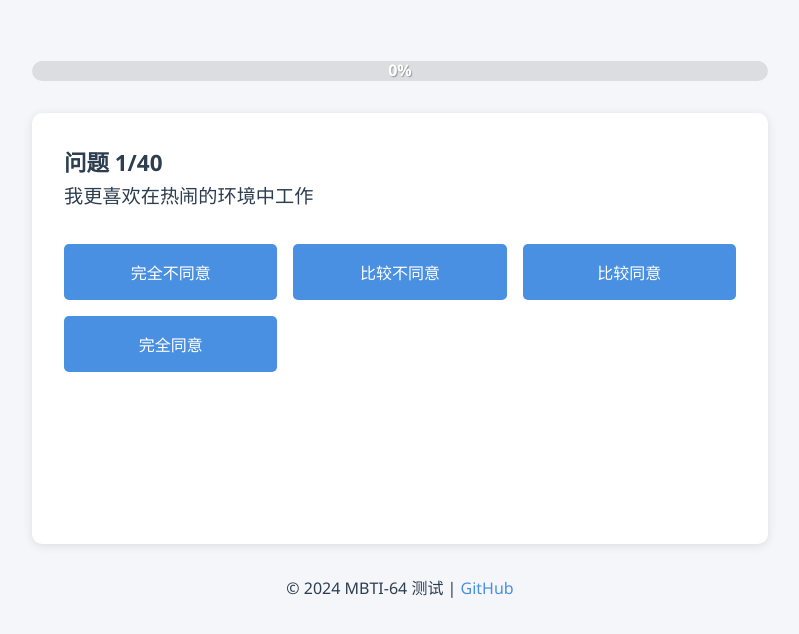
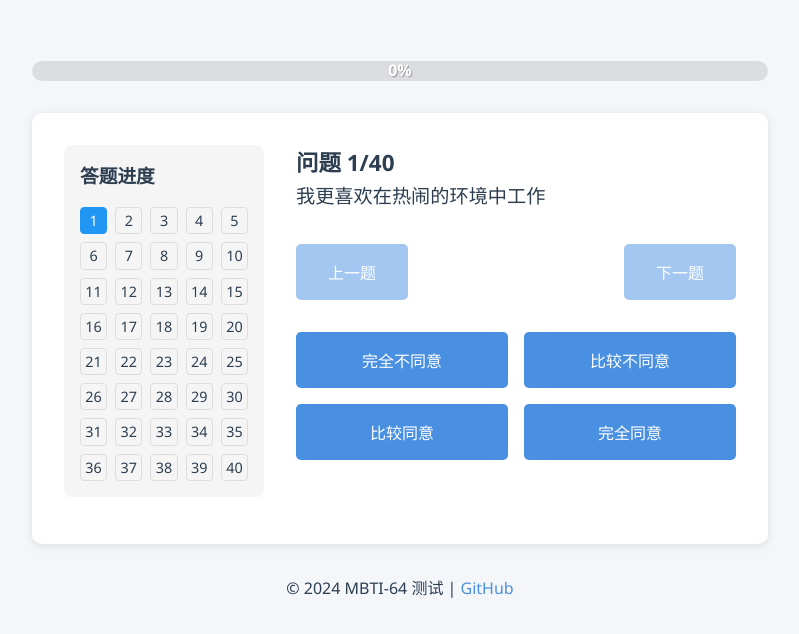
Before and after one commit to DDDDDaryl/mbti-64-test, a plain HTML site: page public/index.html in a window 1280 px wide. Both pictures are taken after a click on the button "开始测试". Shown: the part 166-800 px from the top of the page, without its empty margins (240-1039 px from the left). Drawn offline with Linux system fonts and the light colour scheme.

Commit message:
添加答题进度看板和返回上一题功能

```diff
--- a/public/css/style.css
+++ b/public/css/style.css
@@ -202,3 +202,90 @@ footer a:hover {
         font-size: 0.9rem;
     }
 }
+
+.test-container {
+    display: flex;
+    gap: 2rem;
+    max-width: 1200px;
+    margin: 0 auto;
+}
+
+.progress-board {
+    flex: 0 0 200px;
+    background: #f5f5f5;
+    padding: 1rem;
+    border-radius: 8px;
+    position: sticky;
+    top: 1rem;
+    height: fit-content;
+}
+
+.answer-grid {
+    display: grid;
+    grid-template-columns: repeat(5, 1fr);
+    gap: 0.5rem;
+    margin-top: 1rem;
+}
+
+.answer-cell {
+    aspect-ratio: 1;
+    border: 1px solid #ddd;
+    border-radius: 4px;
+    display: flex;
+    align-items: center;
+    justify-content: center;
+    font-size: 0.9rem;
+    cursor: pointer;
+    transition: all 0.2s;
+}
+
+.answer-cell:hover {
+    background-color: #e9ecef;
+}
+
+.answer-cell.answered {
+    background-color: #4CAF50;
+    color: white;
+    border-color: #4CAF50;
+}
+
+.answer-cell.current {
+    background-color: #2196F3;
+    color: white;
+    border-color: #2196F3;
+}
+
+.question-area {
+    flex: 1;
+    min-width: 0;
+}
+
+.navigation-buttons {
+    display: flex;
+    justify-content: space-between;
+    margin: 1rem 0;
+}
+
+.nav-btn {
+    min-width: 100px;
+}
+
+.nav-btn:disabled {
+    opacity: 0.5;
+    cursor: not-allowed;
+}
+
+@media (max-width: 768px) {
+    .test-container {
+        flex-direction: column;
+    }
+
+    .progress-board {
+        flex: none;
+        position: static;
+    }
+
+    .answer-grid {
+        grid-template-columns: repeat(8, 1fr);
+    }
+}
--- a/public/index.html
+++ b/public/index.html
@@ -27,14 +27,28 @@
             </div>
 
             <div id="question-screen" class="screen">
+                <div class="test-container">
+                    <div class="progress-board">
+                        <h3>答题进度</h3>
+                        <div class="answer-grid">
+                            <!-- 答题格子将通过JavaScript动态生成 -->
+                        </div>
+                    </div>
+                    <div class="question-area">
                         <div id="question-container">
                             <!-- 问题将通过JavaScript动态加载 -->
+                        </div>
+                        <div class="navigation-buttons">
+                            <button id="prev-question" class="btn nav-btn" disabled>上一题</button>
+                            <button id="next-question" class="btn nav-btn" disabled>下一题</button>
                         </div>
                         <div class="button-group">
                             <button class="btn option-btn" data-value="1">完全不同意</button>
                             <button class="btn option-btn" data-value="2">比较不同意</button>
                             <button class="btn option-btn" data-value="3">比较同意</button>
                             <button class="btn option-btn" data-value="4">完全同意</button>
+                        </div>
+                    </div>
                 </div>
             </div>
 
--- a/public/js/app.js
+++ b/public/js/app.js
@@ -10,17 +10,53 @@ document.addEventListener('DOMContentLoaded', () => {
     const progressText = document.getElementById('progress-text');
     const restartButton = document.getElementById('restart-test');
     const shareButton = document.getElementById('share-result');
+    const prevButton = document.getElementById('prev-question');
+    const nextButton = document.getElementById('next-question');
+    const answerGrid = document.querySelector('.answer-grid');
 
     // 状态变量
     let currentQuestionIndex = 0;
-    let answers = [];
+    let answers = new Array(questions.length).fill(null);
+
+    // 初始化答题格子
+    function initAnswerGrid() {
+        answerGrid.innerHTML = '';
+        for (let i = 0; i < questions.length; i++) {
+            const cell = document.createElement('div');
+            cell.className = 'answer-cell';
+            cell.textContent = i + 1;
+            cell.addEventListener('click', () => {
+                if (answers[i] !== null) {
+                    goToQuestion(i);
+                }
+            });
+            answerGrid.appendChild(cell);
+        }
+        updateAnswerGrid();
+    }
+
+    // 更新答题格子状态
+    function updateAnswerGrid() {
+        const cells = answerGrid.children;
+        for (let i = 0; i < cells.length; i++) {
+            cells[i].classList.remove('answered', 'current');
+            if (answers[i] !== null) {
+                cells[i].classList.add('answered');
+            }
+            if (i === currentQuestionIndex) {
+                cells[i].classList.add('current');
+            }
+        }
+    }
 
     // 初始化测试
     function initTest() {
         currentQuestionIndex = 0;
-        answers = [];
+        answers = new Array(questions.length).fill(null);
         showScreen(welcomeScreen);
         updateProgress();
+        initAnswerGrid();
+        updateNavigationButtons();
     }
 
     // 显示指定屏幕
@@ -33,9 +69,16 @@ document.addEventListener('DOMContentLoaded', () => {
 
     // 更新进度条
     function updateProgress() {
-        const progress = (currentQuestionIndex / questions.length) * 100;
+        const answeredCount = answers.filter(a => a !== null).length;
+        const progress = (answeredCount / questions.length) * 100;
         progressBar.style.width = `${progress}%`;
         progressText.textContent = `${Math.round(progress)}%`;
+    }
+
+    // 更新导航按钮状态
+    function updateNavigationButtons() {
+        prevButton.disabled = currentQuestionIndex === 0;
+        nextButton.disabled = currentQuestionIndex === questions.length - 1 || answers[currentQuestionIndex] === null;
     }
 
     // 显示当前问题
@@ -45,6 +88,23 @@ document.addEventListener('DOMContentLoaded', () => {
             <h3>问题 ${currentQuestionIndex + 1}/${questions.length}</h3>
             <p>${question.text}</p>
         `;
+
+        // 重置所有选项按钮的状态
+        optionButtons.forEach(button => {
+            button.classList.remove('selected');
+            if (answers[currentQuestionIndex] === parseInt(button.dataset.value)) {
+                button.classList.add('selected');
+            }
+        });
+
+        updateAnswerGrid();
+        updateNavigationButtons();
+    }
+
+    // 跳转到指定问题
+    function goToQuestion(index) {
+        currentQuestionIndex = index;
+        showQuestion();
     }
 
     // 计算结果
@@ -144,31 +204,53 @@ document.addEventListener('DOMContentLoaded', () => {
 
     // 处理答案选择
     function handleAnswer(value) {
-        answers.push(parseInt(value));
-        currentQuestionIndex++;
+        answers[currentQuestionIndex] = parseInt(value);
+        updateProgress();
+        updateAnswerGrid();
 
-        if (currentQuestionIndex >= questions.length) {
-            // 更新进度到100%
-            progressBar.style.width = '100%';
-            progressText.textContent = '100%';
-            // 确保异步执行结果显示
-            setTimeout(showResult, 100);
+        // 如果不是最后一题，自动前进到下一题
+        if (currentQuestionIndex < questions.length - 1) {
+            currentQuestionIndex++;
+            showQuestion();
         } else {
-            showQuestion();
-            updateProgress();
+            // 检查是否所有问题都已回答
+            if (!answers.includes(null)) {
+                progressBar.style.width = '100%';
+                progressText.textContent = '100%';
+                setTimeout(showResult, 100);
+            }
         }
+
+        updateNavigationButtons();
     }
 
     // 事件监听器
     startButton.addEventListener('click', () => {
         showScreen(questionScreen);
         showQuestion();
+        initAnswerGrid();
     });
 
     optionButtons.forEach(button => {
         button.addEventListener('click', () => {
+            optionButtons.forEach(btn => btn.classList.remove('selected'));
+            button.classList.add('selected');
             handleAnswer(button.dataset.value);
         });
+    });
+
+    prevButton.addEventListener('click', () => {
+        if (currentQuestionIndex > 0) {
+            currentQuestionIndex--;
+            showQuestion();
+        }
+    });
+
+    nextButton.addEventListener('click', () => {
+        if (currentQuestionIndex < questions.length - 1 && answers[currentQuestionIndex] !== null) {
+            currentQuestionIndex++;
+            showQuestion();
+        }
     });
 
     restartButton.addEventListener('click', initTest);
```
Lines whose indentation alone changed are shown as unchanged.
